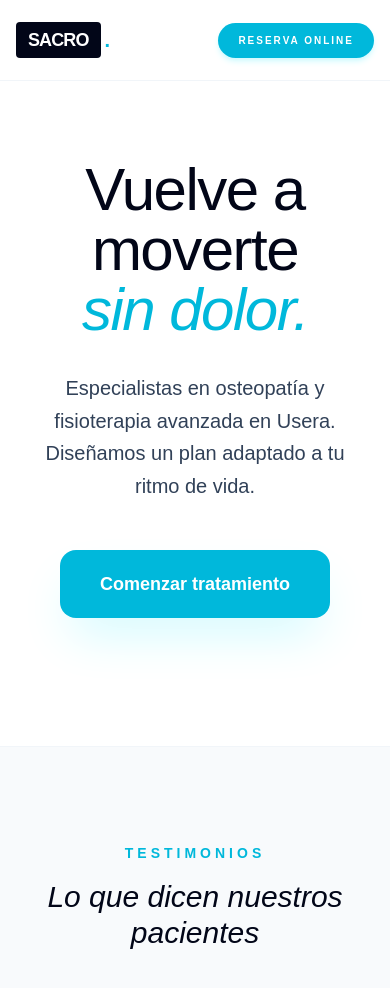
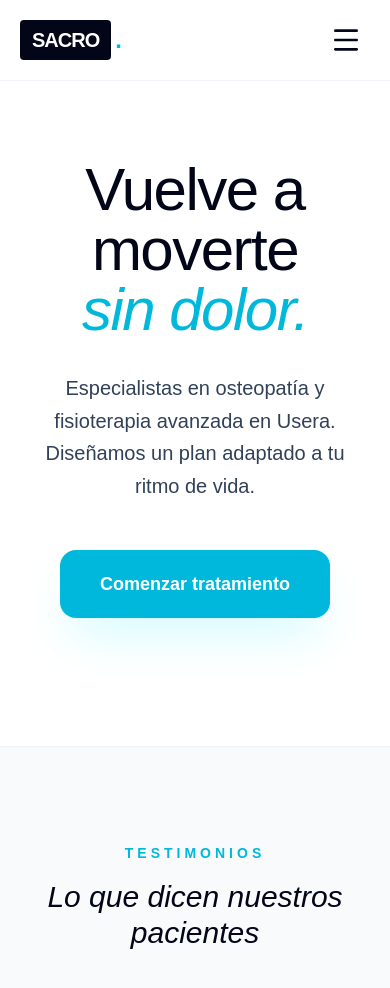
Before and after one commit to AsierLopezG/SacroWeb, a Next.js app: page / in a window 390 px wide. Shown: the top 988 px of the page. Built offline with nearby package versions, Linux system fonts and the light colour scheme.

Commit message:
Add files via upload

```diff
--- a/app/layout.tsx
+++ b/app/layout.tsx
@@ -1,33 +1,72 @@
-import './globals.css'
-import Link from 'next/link'
+"use client";
+import './globals.css';
+import Link from 'next/link';
+import { useState } from 'react';
+import { Menu, X } from 'lucide-react';
 
 export default function RootLayout({ children }: { children: React.ReactNode }) {
+  // Estado para controlar si el menú del móvil está abierto o cerrado
+  const [menuAbierto, setMenuAbierto] = useState(false);
+
   return (
     <html lang="es">
       <body className="bg-[#fcfcfc] text-slate-950 antialiased font-sans">
         <nav className="fixed top-0 w-full z-50 bg-white/90 backdrop-blur-xl border-b border-slate-100">
-          {/* Ajustamos el padding y la altura para móvil (h-20) y PC (md:h-24) */}
-          <div className="max-w-7xl mx-auto px-4 md:px-8 h-20 md:h-24 flex justify-between items-center">
+          <div className="max-w-7xl mx-auto px-5 md:px-8 h-20 md:h-24 flex justify-between items-center">
 
-            <Link href="/" className="group flex items-center gap-1 md:gap-2">
-              <span className="bg-slate-950 text-white px-3 py-1 md:px-4 md:py-1.5 rounded-sm font-black text-lg md:text-xl tracking-tighter">
+            {/* LOGO (Siempre visible) */}
+            <Link href="/" className="group flex items-center gap-1 md:gap-2 z-50" onClick={() => setMenuAbierto(false)}>
+              <span className="bg-slate-950 text-white px-3 py-1.5 rounded-sm font-black text-xl tracking-tighter">
                 SACRO
               </span>
-              <span className="text-cyan-500 font-black text-xl md:text-2xl">.</span>
+              <span className="text-cyan-500 font-black text-2xl">.</span>
             </Link>
 
-            <div className="flex gap-4 md:gap-12 items-center text-[10px] md:text-[11px] font-black uppercase tracking-[2px] md:tracking-[3px] text-slate-950">
-              {/* Ocultamos "Servicios" en móvil (hidden sm:block) para que no se aplaste */}
-              <Link href="/servicios" className="hidden sm:block hover:text-cyan-600 transition-colors border-b-2 border-transparent hover:border-cyan-500 pb-1">
+            {/* MENÚ ORDENADOR (Oculto en móvil) */}
+            <div className="hidden md:flex gap-12 items-center text-[11px] font-black uppercase tracking-[3px] text-slate-950">
+              <Link href="/servicios" className="hover:text-cyan-600 transition-colors border-b-2 border-transparent hover:border-cyan-500 pb-1">
                 Servicios_
               </Link>
-              {/* Ajustamos el tamaño del botón en móvil */}
-              <Link href="/reserva" className="bg-cyan-500 text-white px-5 py-2.5 md:px-8 md:py-3.5 rounded-full hover:bg-slate-950 transition-all shadow-md md:shadow-xl shadow-cyan-100 text-center">
+              <Link href="/reserva" className="bg-cyan-500 text-white px-8 py-3.5 rounded-full hover:bg-slate-950 transition-all shadow-xl shadow-cyan-100">
                 Reserva Online
               </Link>
             </div>
 
+            {/* BOTÓN HAMBURGUESA MÓVIL (Oculto en ordenador) */}
+            <button
+              className="md:hidden z-50 p-2 text-slate-950"
+              onClick={() => setMenuAbierto(!menuAbierto)}
+            >
+              {menuAbierto ? <X size={32} /> : <Menu size={32} />}
+            </button>
           </div>
+
+          {/* DESPLEGABLE PANTALLA COMPLETA MÓVIL */}
+          {menuAbierto && (
+            <div className="md:hidden fixed inset-0 w-full h-screen bg-white flex flex-col items-center justify-center gap-12 z-40">
+              <Link
+                href="/"
+                onClick={() => setMenuAbierto(false)}
+                className="text-2xl font-black tracking-widest text-slate-950 uppercase"
+              >
+                Inicio
+              </Link>
+              <Link
+                href="/servicios"
+                onClick={() => setMenuAbierto(false)}
+                className="text-2xl font-black tracking-widest text-slate-950 uppercase"
+              >
+                Servicios
+              </Link>
+              <Link
+                href="/reserva"
+                onClick={() => setMenuAbierto(false)}
+                className="bg-cyan-500 text-white px-12 py-5 rounded-full shadow-xl shadow-cyan-100 text-xl font-black uppercase tracking-widest mt-4"
+              >
+                Reservar Sesión
+              </Link>
+            </div>
+          )}
         </nav>
         {children}
       </body>
```
